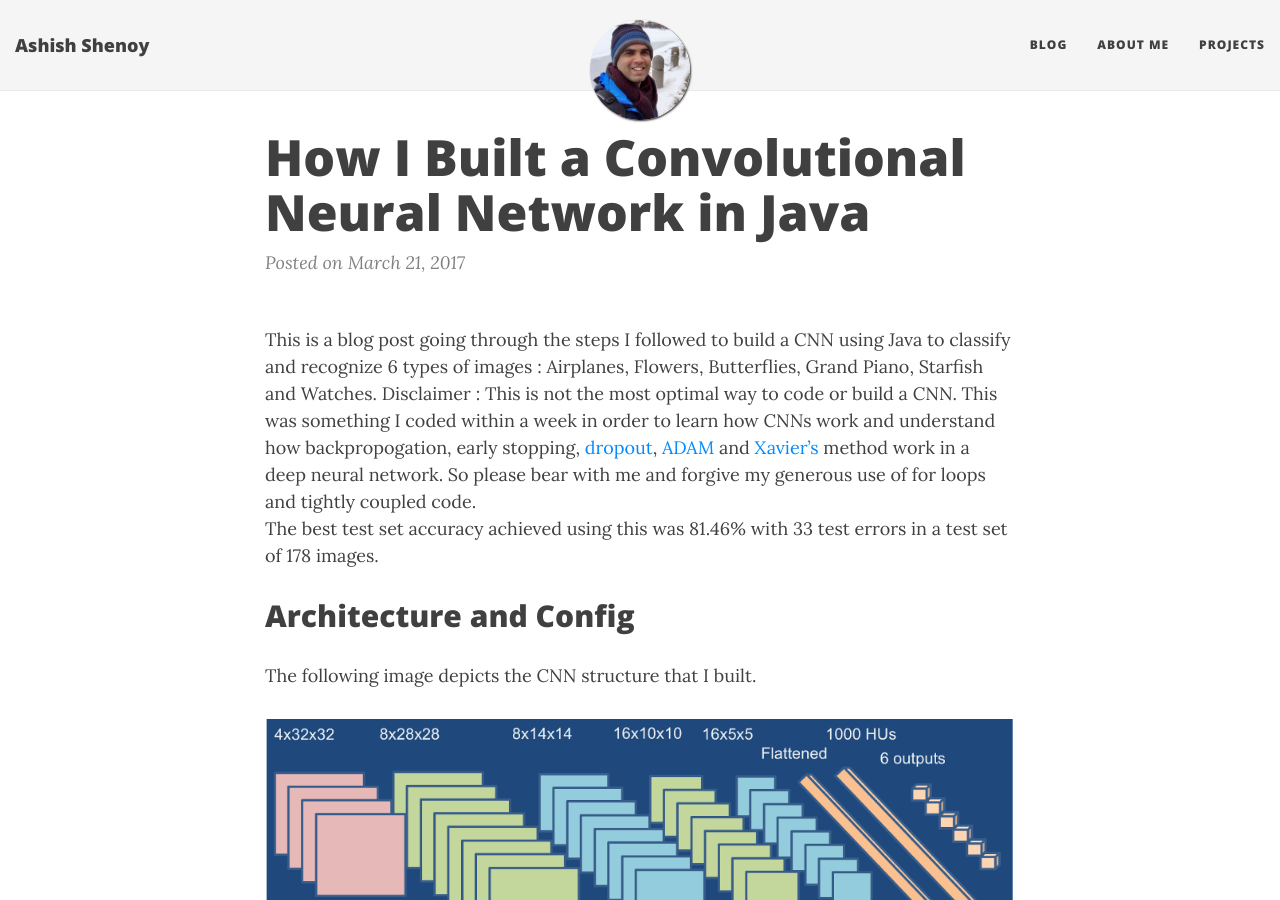
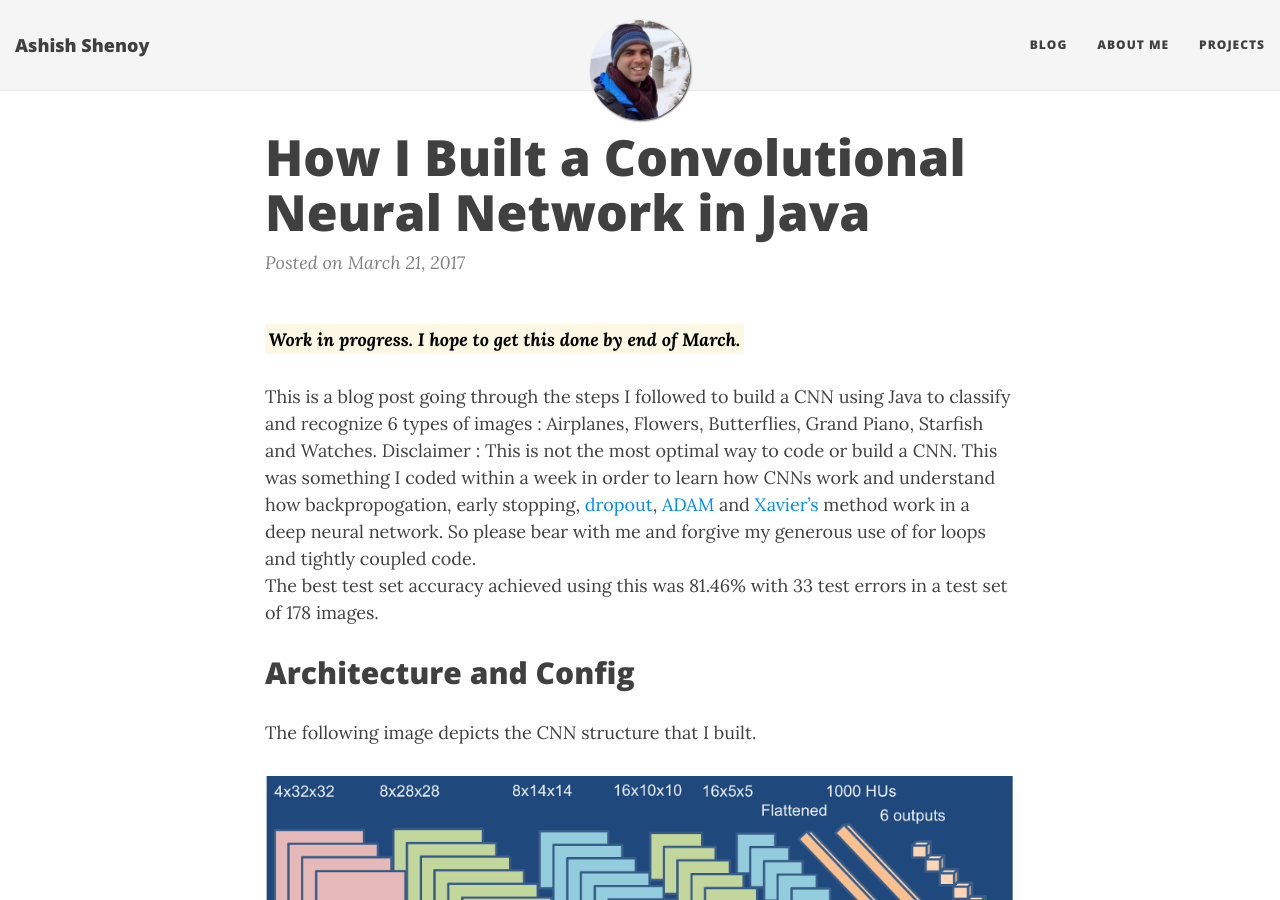
Before and after one commit to ashishvshenoy/ashishvshenoy.github.io, a Jekyll site: the page built from _posts/2017-03-21-how-i-built-a-convolutional-neural-network-in-java.md, in a window 1280 px wide and 900 px high. Built offline with Jekyll 4.4.1, drawn with Linux system fonts in a browser that asks for light colours; nearby versions of some CDN libraries.

Commit message:
Updated 2017-03-21-how-i-built-a-convolutional-neural-network-in-java.md

```diff
--- a/_posts/2017-03-21-how-i-built-a-convolutional-neural-network-in-java.md
+++ b/_posts/2017-03-21-how-i-built-a-convolutional-neural-network-in-java.md
@@ -3,6 +3,8 @@ layout: post
 published: true
 title: How I Built a Convolutional Neural Network in Java
 ---
+**_<mark>Work in progress. I hope to get this done by end of March.</mark>_**
+
 This is a blog post going through the steps I followed to build a CNN using Java to classify and recognize 6 types of images : Airplanes, Flowers, Butterflies, Grand Piano, Starfish and Watches. Disclaimer : This is not the most optimal way to code or build a CNN. This was something I coded within a week in order to learn how CNNs work and understand how backpropogation, early stopping, [dropout](https://www.cs.toronto.edu/~hinton/absps/JMLRdropout.pdf), [ADAM](https://arxiv.org/pdf/1412.6980.pdf) and [Xavier's](http://deepdish.io/2015/02/24/network-initialization/) method work in a deep neural network. So please bear with me and forgive my generous use of for loops and tightly coupled code.
 The best test set accuracy achieved using this was 81.46% with 33 test errors in a test set of 178 images.
 
```
